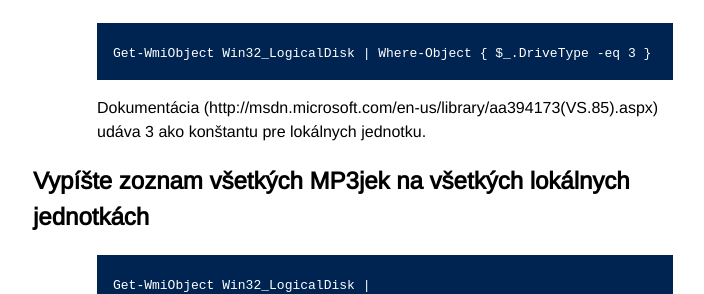
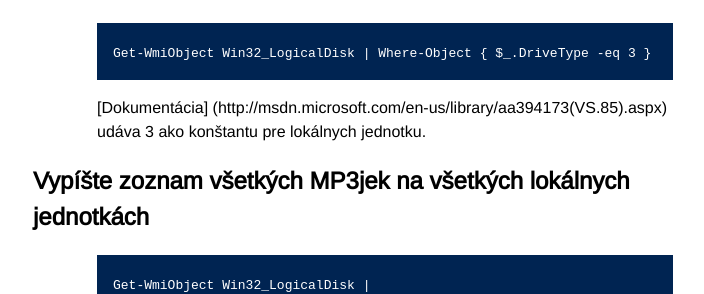
Before and after one commit to novotnyr/powershell-cvicebnica, a Jekyll site: the page built from wmi.markdown, in a window 1280 px wide and 900 px high, scrolled down 2132 px. Shown: the part 161-455 px from the top of the window, without its empty margins (287-991 px from the left). Built offline with Jekyll 4.4.1, drawn with Linux system fonts in a browser that asks for light colours.

Commit message:
Opravene preklepy v linkoch

```diff
--- a/wmi.markdown
+++ b/wmi.markdown
@@ -86,7 +86,7 @@
 
 	Get-WmiObject Win32_LogicalDisk | Where-Object { $_.DriveType -eq 3 }
 
-Dokumentácia
+[Dokumentácia]
 (http://msdn.microsoft.com/en-us/library/aa394173(VS.85).aspx) udáva 3
 ako konštantu pre lokálnych jednotku.
 
@@ -151,7 +151,12 @@
 
 	[wmi] "Win32_Process.Handle = 0"
 
-Pozor, táto posledná finta funguje len pre niektoré vlastnosti. Z dokumentácie pre konkrétnu triedu zistite, ktoré vlastnosti majú kvalifikátor (*qualifier*) **Key**. Napríklad [`Win32_Process`]((http://msdn.microsoft.com/en-us/library/aa394372%28v=vs.85%29.aspx)) má len vlastnosti `CreationClassName` a `Handle`. Podrobnejšie vysvetlenie je na [MSDN Blogu](http://blogs.msdn.com/b/powershell/archive/2008/04/15/wmi-object-identifiers-and-keys.aspx).
+Pozor, táto posledná finta funguje len pre niektoré vlastnosti. Z dokumentácie
+pre konkrétnu triedu zistite, ktoré vlastnosti majú kvalifikátor
+(*qualifier*) **Key**. Napríklad
+[`Win32_Process`](http://msdn.microsoft.com/en-us/library/aa394372%28v=vs.85%29.aspx)
+má len vlastnosti `CreationClassName` a `Handle`. Podrobnejšie vysvetlenie
+je na [MSDN Blogu](http://blogs.msdn.com/b/powershell/archive/2008/04/15/wmi-object-identifiers-and-keys.aspx).
 
 Reštartujte počítač
 -------------------------------------------
```
